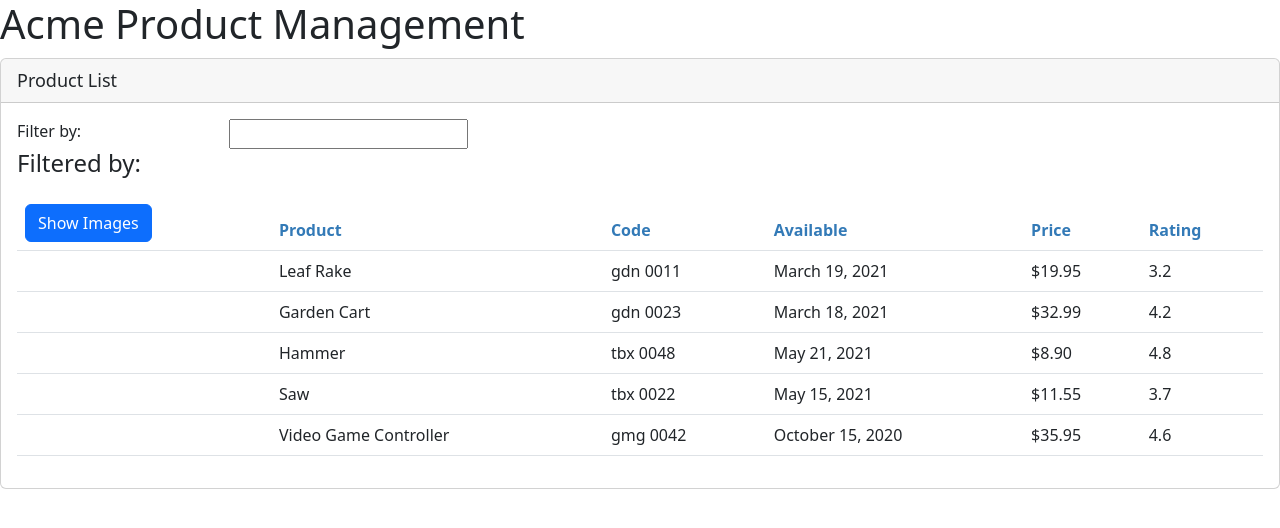
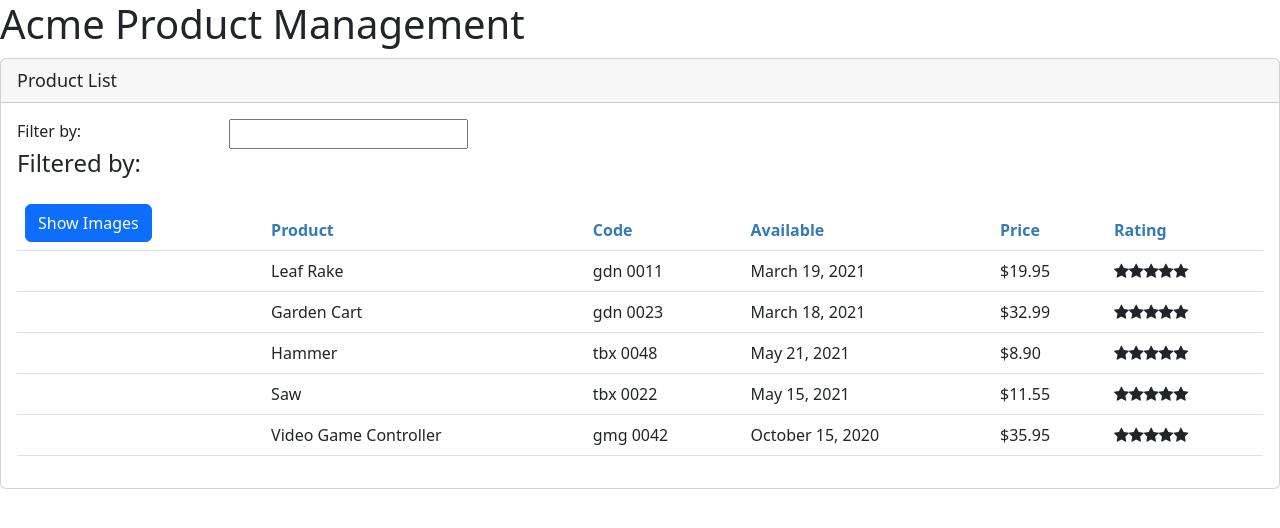
Before and after one commit to KKlejbor/Angular-GettingStarted, an Angular app: page / in a window 1280 px wide. Shown: the top 528 px of the page. Built offline with nearby package versions, Linux system fonts and the light colour scheme.

Commit message:
Use start component in the product-list.component

```diff
--- a/src/app/products/product-list.component.html
+++ b/src/app/products/product-list.component.html
@@ -46,7 +46,7 @@
                         <td>{{product.productCode | lowercase | convertToSpaces:'-'}}</td>
                         <td>{{product.releaseDate}}</td>
                         <td>{{product.price | currency:"USD":"symbol":"1.2-2"}}</td>
-                        <td>{{product.starRating}}</td>
+                        <td><pm-start></pm-start></td>
                     </tr>
                 </tbody>
             </table>
```
